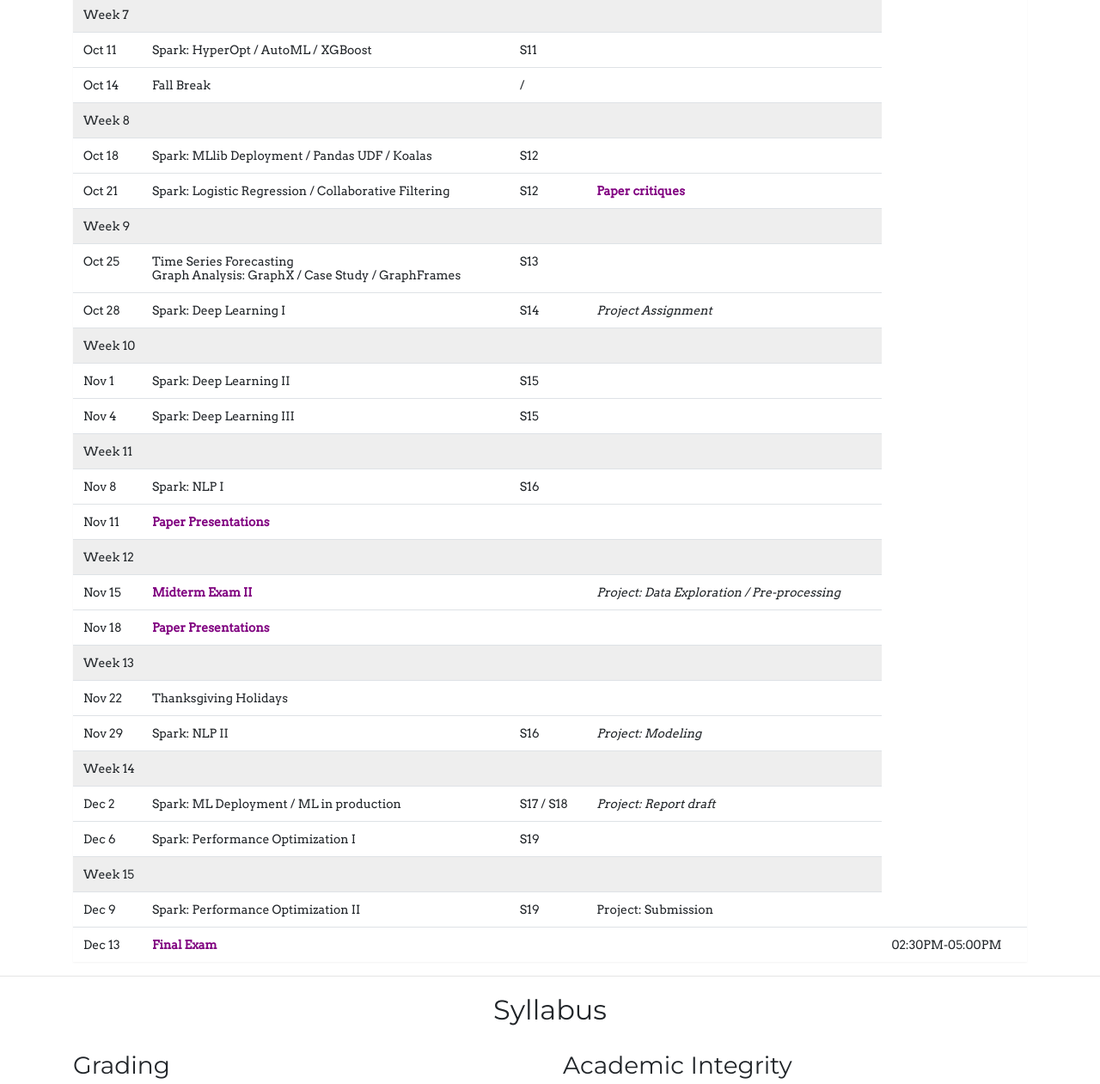
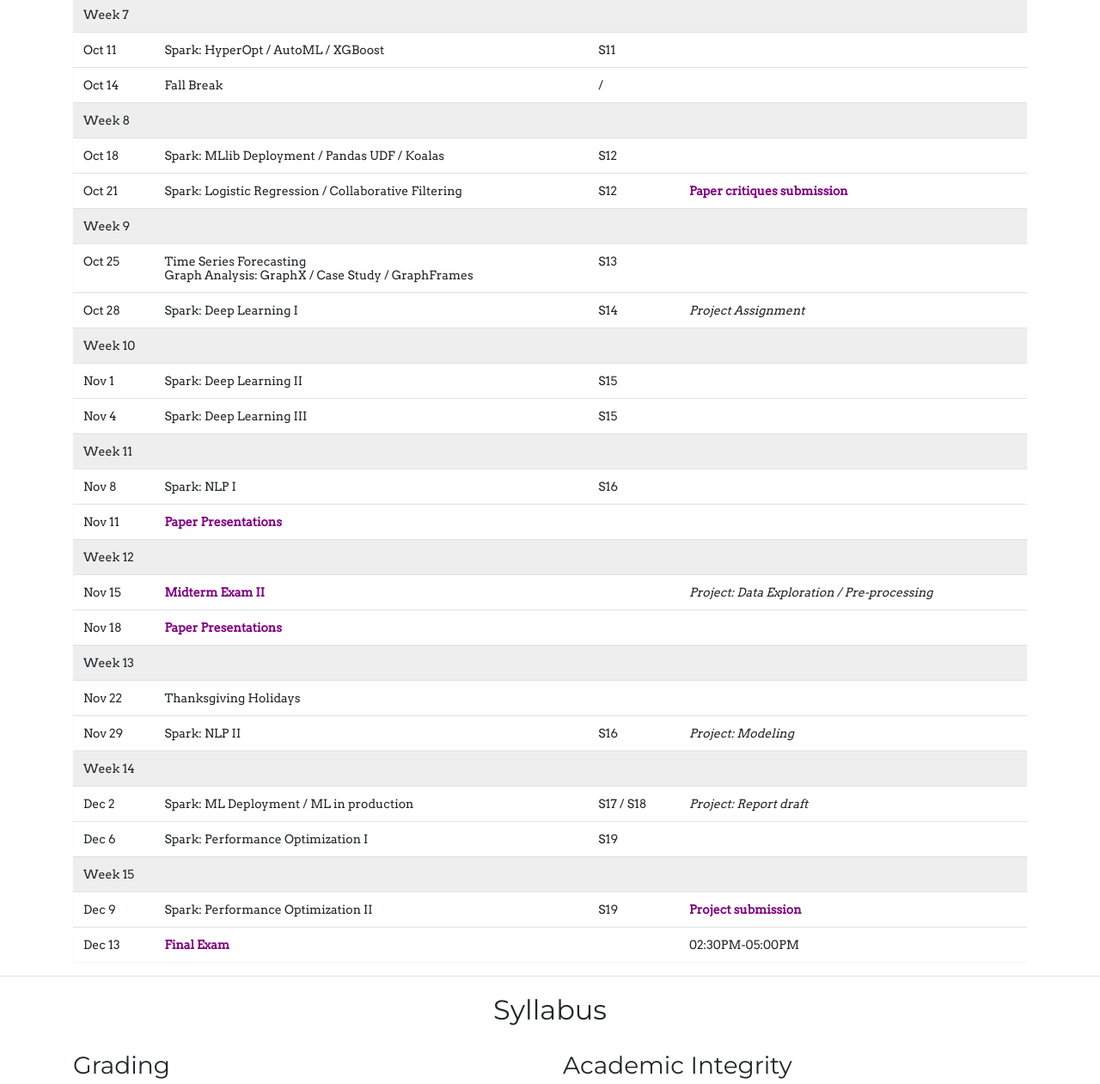
Before and after one commit to au-cs-hpc/fall22, a plain HTML site: page index.html in a window 1280 px wide. Shown: the part 1953-3214 px from the top of the page at 86% size. Drawn offline with nearby package versions, Linux system fonts and the light colour scheme.

Commit message:
Update index.html

```diff
--- a/index.html
+++ b/index.html
@@ -265,7 +265,7 @@ This options gives you the option to use Databricks on Amazon AWS for free. Inst
                     <td>Oct 21</td>
                     <td>Spark: Logistic Regression / Collaborative Filtering</td>
                     <td>S12</td>
-                    <td><strong>Paper critiques</strong></td>
+                    <td><strong>Paper critiques submission</strong></td>
                 </tr>
 
                 <tr class="week-header">
@@ -378,12 +378,12 @@ This options gives you the option to use Databricks on Amazon AWS for free. Inst
                     <td>Dec 9</td>
                     <td>Spark: Performance Optimization II</td>
                     <td>S19</td>
-                    <td>Project: Submission</td>
+                    <td><strong>Project submission</strong></td>
                 </tr>
                 <tr>
                     <td>Dec 13</td>
                     <td><strong>Final Exam</strong></td>
-                    <td colspan="3"><span class="label label-danger"></span></td>
+                    <td></td>
                     <td>02:30PM-05:00PM</td>
                 </tr>
                 <tr>
```
